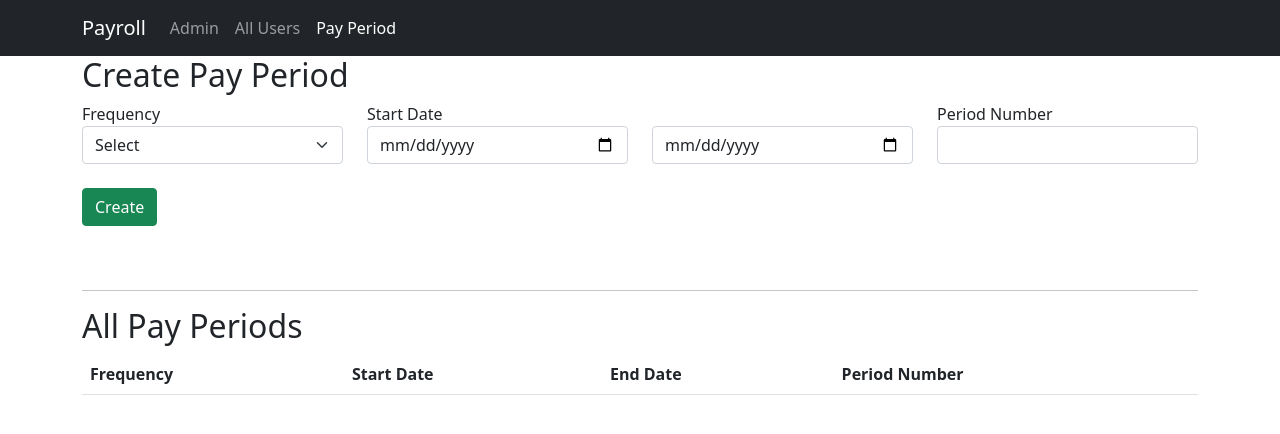
After one commit to MuhammadOwais1020/django, a Django app: page /payPeriod in a window 1280 px wide. The commit adds this page. Shown: the top 434 px of the page. Run offline with Django 4.2, Linux system fonts and the light colour scheme; lists and menus that the app fills with data are empty; parts of the project's set-up code (start-up, migrations or seed data) failed here and were passed over.

Commit message:
tables updated

```diff
--- a/payroll/payroll/urls.py
+++ b/payroll/payroll/urls.py
@@ -26,5 +26,7 @@ urlpatterns = [
     path('allUsers', pApp.allUsers, name="allUsers"),
     path('userLogin', pApp.userLogin, name="userLogin"),
     path('logout', pApp.logout, name="logout"),
-    path('createBusiness', pApp.createBusiness, name='createBusiness')
+    path('createBusiness', pApp.createBusiness, name='createBusiness'),
+    path('payPeriod', pApp.payPeriod, name="payPeriod"),
+    path('createPayPeriod', pApp.createPayPeriod, name="createPayPeriod")
 ]
--- a/payroll/payroll_app/models.py
+++ b/payroll/payroll_app/models.py
@@ -33,8 +33,6 @@ class pay_frequency(models.Model):
 
 # pay_period
 class pay_period(models.Model):
-    business_id = models.IntegerField()
-    pay_frequency_id = models.IntegerField()
     pay_frequency = models.CharField(max_length=50)
     start_date = models.DateField()
     end_date = models.DateField()
--- a/payroll/payroll_app/views.py
+++ b/payroll/payroll_app/views.py
@@ -1,8 +1,10 @@
 import email
+from xml.dom.minidom import NamedNodeMap
 from django.http import HttpResponse
 from django.shortcuts import render
 from payroll_app.models import users
 from payroll_app.models import earnings_type
+from payroll_app.models import payroll
 
 # Create your views here.
 
@@ -47,16 +49,16 @@ def createUser(request):
         password = request.POST.get('password')
         account_type = request.POST.get('account-type')
 
-    en = users(first_name=first_name,last_name=last_name,email=email,mobile_number=mobile_number,password=password,account_type=account_type)
+        en = users(first_name=first_name,last_name=last_name,email=email,mobile_number=mobile_number,password=password,account_type=account_type)
 
-    print(en)
-    save = ""
+        print(en)
+        save = ""
 
-    try:
-        en.save()
-        save = "success"
-    except:
-        save = "error"
+        try:
+            en.save()
+            save = "success"
+        except:
+            save = "error"
 
     data = {
         "save": save,
@@ -120,9 +122,52 @@ def logout(request):
 
 # create business
 def createBusiness(request):
-    print('function k ander')
+    if request.method == "POST":
+        # dashboard information
+        name = request.POST.get('name')
+        email = request.POST.get('email')
+        mobile_number = request.POST.get('mobile-number')
+        account_type = request.POST.get('account-type')
+        # business information
+
     data = {
         "login": "success",
-        "account_type": "Business"
+        "account_type": "Business",
+        "email": email,
+        "name": name,
+        "mobile_number": mobile_number,
+        "account_type": account_type
     }
     return render(request, 'index.html', data)
+
+# pay period
+def payPeriod(request):
+    return render(request, "pay-period.html")
+
+# create Pay Period
+def createPayPeriod(request):
+    save = ""
+    if request.method == "POST":
+        pay_frequency = request.POST.get('frequency')
+        start_date = request.POST.get('start-date')
+        end_date = request.POST.get('end-date')
+        period_number = request.POST.get('period-number')
+
+        # record save into database
+        en = payroll(pay_frequency = pay_frequency, start_date = start_date, end_date = end_date, period_number = period_number)
+
+
+        try:
+            en.save()
+            save = "success"
+        except:
+            save = "error"
+
+    pay_period_record = payroll.objects.all()
+
+    data = {
+        "save": save,
+        "pay_period_record": pay_period_record
+    }
+
+    return render(request, "pay-period.html", data)
--- a/payroll/templates/admin.html
+++ b/payroll/templates/admin.html
@@ -85,6 +85,9 @@
             <li class="nav-item">
               <a class="nav-link" href="{%url 'allUsers'%}">All Users</a>
             </li>
+            <li class="nav-item">
+              <a class="nav-link" href="{%url 'payPeriod'%}">Pay Period</a>
+            </li>
           </ul>
         </div>
       </div>
@@ -156,8 +159,9 @@
     </form>
     {% endif %}
     <br />
-    <br />{% if save == 'error' %}
+    <br>
     <div class="container">
+      {% if save == 'error' %}
       <div class="form-group">
         <div class="alert alert-danger" id="alert-message">
           <strong>Error!</strong> Some technical issues unable to create user.
--- a/payroll/templates/all-users.html
+++ b/payroll/templates/all-users.html
@@ -31,6 +31,9 @@
           </li>
           <li class="nav-item">
             <a class="nav-link active" href="{%url 'allUsers'%}">All Users</a>
+          </li>
+          <li class="nav-item">
+            <a class="nav-link" href="{%url 'payPeriod'%}">Pay Period</a>
           </li>
         </ul>
       </div>
--- a/payroll/templates/index.html
+++ b/payroll/templates/index.html
@@ -398,6 +398,10 @@
                         <br>
                         <form method="post" action="{%url 'createBusiness'%}" role="form">
                             {% csrf_token %} {{form}}
+                            <input type="hidden" name="name" value="{{first_name}} {{last_name}}">
+                            <input type="hidden" name="email" value="{{email}}">
+                            <input type="hidden" name="mobile-number" value="{{mobile_number}}">
+                            <input type="hidden" name="account-type" value="{{account_type}}">
                             <div class="row">
                                 <div class="col-sm-12">
                                     <span class="btn btn-success" id="b-back-to-step-3">&lt; Back</span>
--- /dev/null
+++ b/payroll/templates/pay-period.html
@@ -0,0 +1,134 @@
+<!DOCTYPE html>
+<html lang="en">
+
+<head>
+    <meta charset="UTF-8">
+    <meta http-equiv="X-UA-Compatible" content="IE=edge">
+    <meta name="viewport" content="width=device-width, initial-scale=1.0">
+    <!-- CSS -->
+    <link href="https://cdn.jsdelivr.net/npm/bootstrap@5.1.3/dist/css/bootstrap.min.css" rel="stylesheet" />
+    <!-- javaScript -->
+    <script src="https://cdn.jsdelivr.net/npm/bootstrap@5.1.3/dist/js/bootstrap.bundle.min.js"></script>
+    <!-- jQuery -->
+    <script src="https://ajax.googleapis.com/ajax/libs/jquery/3.6.0/jquery.min.js"></script>
+    <title>Pay Period</title>
+</head>
+
+<body>
+    <script>
+        $(document).ready(function () {
+            setInterval(myTimer, 3000);
+
+            function myTimer() {
+                $("#alert-message").hide();
+            }
+        });
+    </script>
+    <!-- NAV bar -->
+    <nav class="navbar navbar-expand-sm navbar-dark bg-dark">
+        <div class="container">
+            <a class="navbar-brand" href="javascript:void(0)">Payroll</a>
+            <button class="navbar-toggler" type="button" data-bs-toggle="collapse" data-bs-target="#mynavbar">
+                <span class="navbar-toggler-icon"></span>
+            </button>
+            <div class="collapse navbar-collapse" id="mynavbar">
+                <ul class="navbar-nav me-auto">
+                    <li class="nav-item">
+                        <a class="nav-link" href="{%url 'admin'%}">Admin</a>
+                    </li>
+                    <li class="nav-item">
+                        <a class="nav-link" href="{%url 'allUsers'%}">All Users</a>
+                    </li>
+                    <li class="nav-item">
+                        <a class="nav-link active" href="{%url 'payPeriod'%}">Pay Period</a>
+                    </li>
+                </ul>
+            </div>
+        </div>
+    </nav>
+
+    <div class="container">
+        <h2>Create Pay Period</h2>
+        <form method="post" action="{%url 'createPayPeriod'%}" role="form">
+            {% csrf_token %} {{form}}
+            <div class="row">
+                <div class="col-sm-3">
+                    <div class="form-group">
+                        <label for="frequency">Frequency</label>
+                        <select name="frequency" id="frequency" class="form-select">
+                            <option value="" selected disabled>Select</option>
+                            <option value="Monthly">Monthly</option>
+                            <option value="Fortnightly">Fortnightly</option>
+                            <option value="Bi-Weekly">Bi-Weekly</option>
+                            <option value="Weekly">Weekly</option>
+                            <option value="Hourly">Hourly</option>
+                        </select>
+                    </div>
+                </div>
+                <div class="col-sm-3">
+                    <div class="form-group">
+                        <label for="start-date">Start Date</label>
+                        <input type="date" class="form-control" id="start-date" name="start-date">
+                    </div>
+                </div>
+                <div class="col-sm-3">
+                    <div class="form-group">
+                        <label for="end-date"></label>
+                        <input type="date" class="form-control" id="end-date" name="end-date">
+                    </div>
+                </div>
+                <div class="col-sm-3">
+                    <div class="form-group">
+                        <label for="period-number">Period Number</label>
+                        <input type="numeric" class="form-control" id="period-number" name="period-number">
+                    </div>
+                </div>
+            </div>
+            <br>
+            <button class="btn btn-success" type="submit">Create</button>
+        </form>
+
+        <br><br>
+        <div class="container">
+            {% if save == 'error' %}
+            <div class="form-group">
+                <div class="alert alert-danger" id="alert-message">
+                    <strong>Error!</strong> Some technical issues unable to create user.
+                </div>
+            </div>
+            {% endif %} {% if save == 'success' %}
+            <div class="form-group">
+                <div class="alert alert-success" id="alert-message">
+                    <strong>Success!</strong> Pay Period has been created successfully.
+                </div>
+            </div>
+            {% endif %}
+        </div>
+
+        <hr>
+        <h2>All Pay Periods</h2>
+        <table class="table table-hover">
+            <thead>
+                <tr>
+                    <th>Frequency</th>
+                    <th>Start Date</th>
+                    <th>End Date</th>
+                    <th>Period Number</th>
+                </tr>
+            </thead>
+            <tbody>
+                {% for n in pay_period_record %}
+                <tr>
+                    <td>{{n.pay_frequency}}</td>
+                    <td>{{n.start_date}}</td>
+                    <td>{{n.end_date}}</td>
+                    <td>{{n.period_number}}</td>
+                </tr>
+                {% endfor %}
+            </tbody>
+        </table>
+    </div>
+
+</body>
+
+</html>
```
